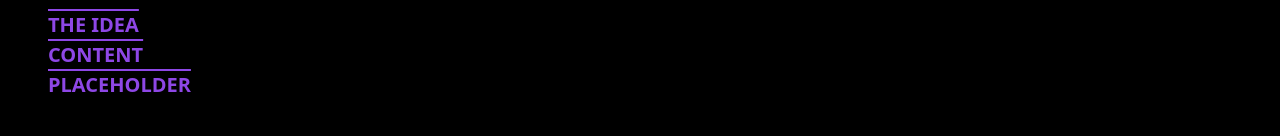
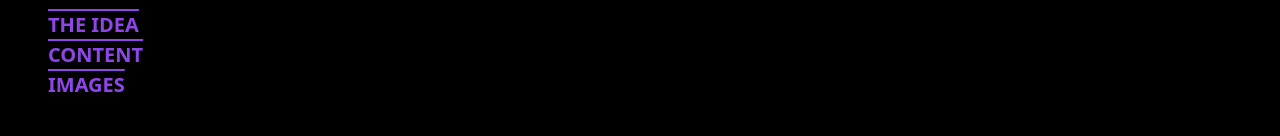
Before and after one commit to cajomaso/WebProgramming_2026_Carina, a plain HTML site: page docs/Assignment1/index.html in a window 1280 px wide. Shown: the part 257-393 px from the top of the page. Drawn offline with Linux system fonts and the light colour scheme.

Commit message:
placeholder to images

```diff
--- a/docs/Assignment1/index.html
+++ b/docs/Assignment1/index.html
@@ -28,7 +28,7 @@
         <ul>
             <li><a href="#idea">THE IDEA</a></li>
             <li><a href="#content">CONTENT</a></li>
-            <li><a href="#events">PLACEHOLDER</a></li>
+            <li><a href="#events">IMAGES</a></li>
         </ul>
 
     </nav>
```
